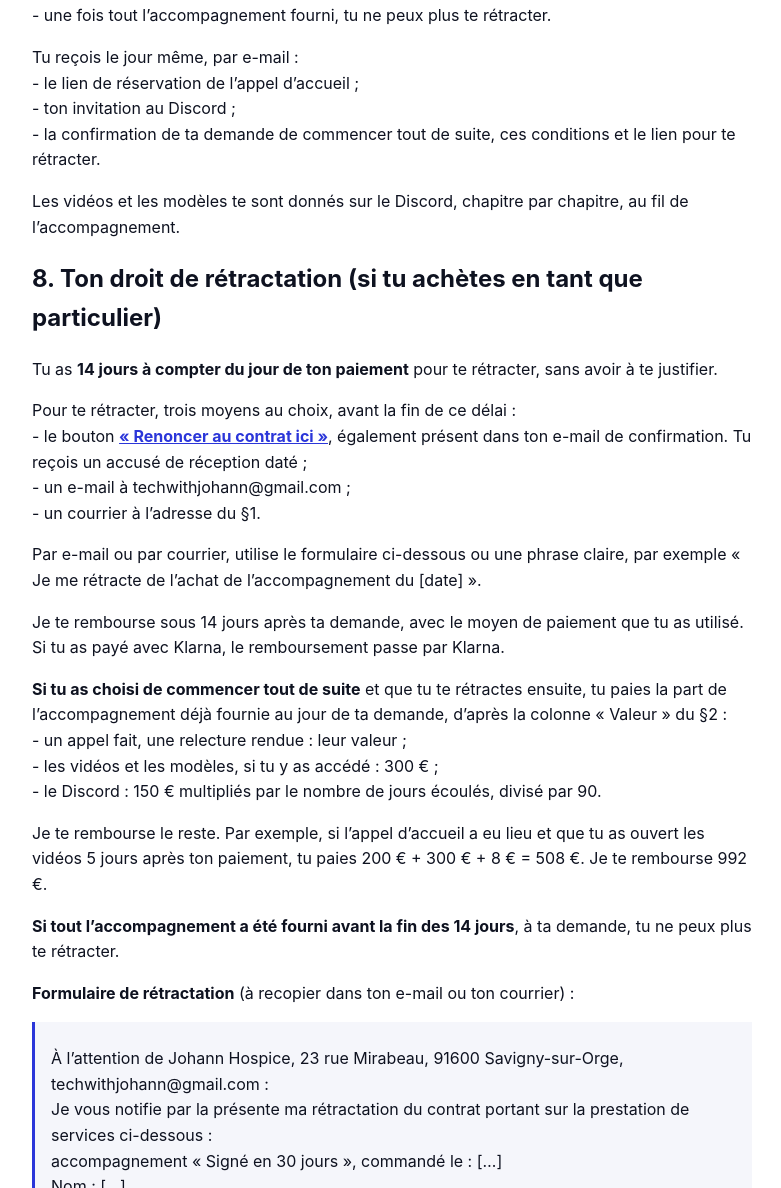
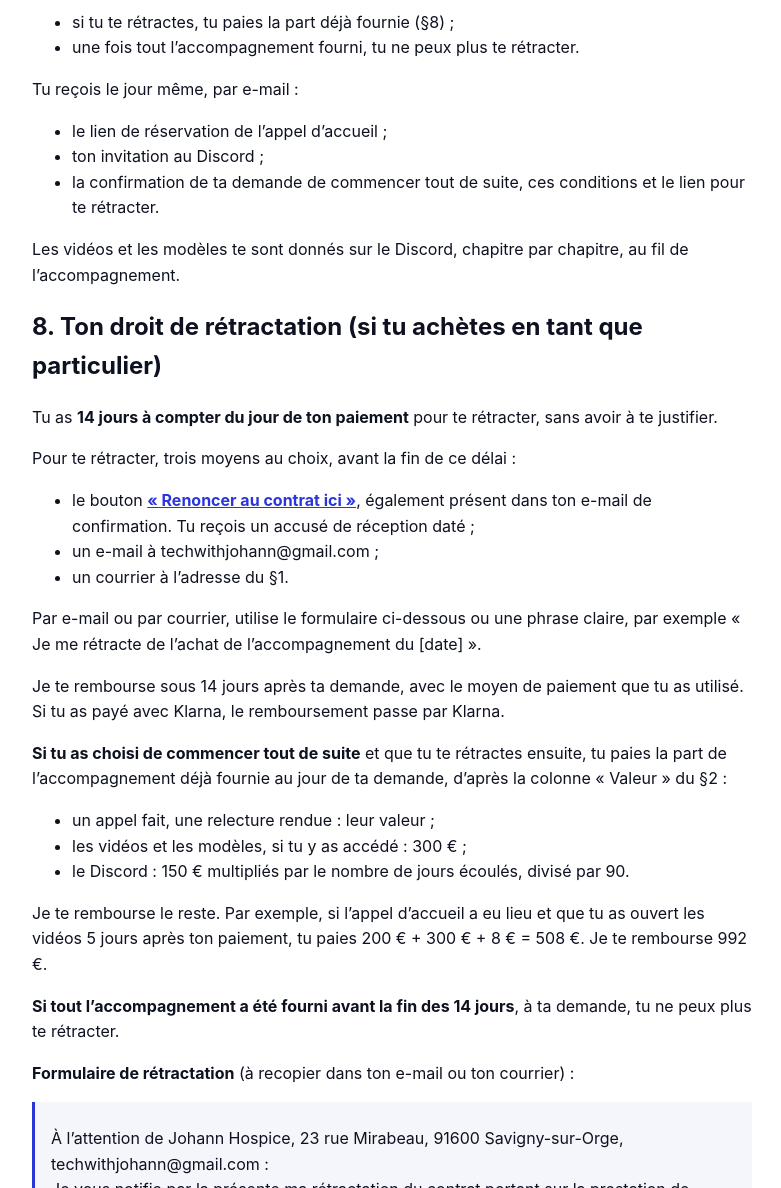
Before and after one commit to JohannHospice/legal, a plain HTML site: page accompagnement/index.html in a window 1280 px wide. Shown: the part 3269-4457 px from the top of the page, without its empty margins (248-1029 px from the left). Drawn offline with Linux system fonts and the light colour scheme.

Commit message:
accompagnement : listes rendues en vraies listes
Co-Authored-By: Claude Opus 5.5 <noreply@anthropic.com>

```diff
--- a/accompagnement/index.html
+++ b/accompagnement/index.html
@@ -98,10 +98,12 @@ après le début de l’accompagnement, je continue à t’accompagner
 gratuitement pendant 3 mois de plus. Pendant ces 3 mois, je te réponds
 sur Discord sous 24 h ouvrées et nous faisons un point de 30 min par
 mois.</p>
-<p>« Faire ta part », c’est deux choses :<br />
-- envoyer chaque semaine le nombre de messages d’approche fixé ensemble
-à l’appel d’accueil, et noté dans ton tableau de suivi ;<br />
-- venir aux appels prévus.</p>
+<p>« Faire ta part », c’est deux choses :</p>
+<ul>
+<li>envoyer chaque semaine le nombre de messages d’approche fixé
+ensemble à l’appel d’accueil, et noté dans ton tableau de suivi ;</li>
+<li>venir aux appels prévus.</li>
+</ul>
 <p>Ton tableau de suivi tenu à jour sert de preuve.</p>
 <p>Pour activer la garantie, écris-moi à techwithjohann@gmail.com dans
 le mois qui suit la fin des 3 mois.</p>
@@ -146,15 +148,19 @@ l’accompagnement</h2>
 paiement, tu acceptes ces conditions et tu coches la case « Je demande à
 commencer tout de suite ». Tu demandes ainsi expressément que
 l’accompagnement commence avant la fin de ton délai de rétractation de
-14 jours, et tu reconnais deux conséquences :<br />
-- si tu te rétractes, tu paies la part déjà fournie (§8) ;<br />
-- une fois tout l’accompagnement fourni, tu ne peux plus te
-rétracter.</p>
-<p>Tu reçois le jour même, par e-mail :<br />
-- le lien de réservation de l’appel d’accueil ;<br />
-- ton invitation au Discord ;<br />
-- la confirmation de ta demande de commencer tout de suite, ces
-conditions et le lien pour te rétracter.</p>
+14 jours, et tu reconnais deux conséquences :</p>
+<ul>
+<li>si tu te rétractes, tu paies la part déjà fournie (§8) ;</li>
+<li>une fois tout l’accompagnement fourni, tu ne peux plus te
+rétracter.</li>
+</ul>
+<p>Tu reçois le jour même, par e-mail :</p>
+<ul>
+<li>le lien de réservation de l’appel d’accueil ;</li>
+<li>ton invitation au Discord ;</li>
+<li>la confirmation de ta demande de commencer tout de suite, ces
+conditions et le lien pour te rétracter.</li>
+</ul>
 <p>Les vidéos et les modèles te sont donnés sur le Discord, chapitre par
 chapitre, au fil de l’accompagnement.</p>
 <h2 id="retractation">8. Ton droit de rétractation (si tu achètes en
@@ -162,13 +168,15 @@ tant que particulier)</h2>
 <p>Tu as <strong>14 jours à compter du jour de ton paiement</strong>
 pour te rétracter, sans avoir à te justifier.</p>
 <p>Pour te rétracter, trois moyens au choix, avant la fin de ce délai
-:<br />
-- le bouton <strong><a
+:</p>
+<ul>
+<li>le bouton <strong><a
 href="https://docs.google.com/forms/d/e/1FAIpQLSckqrR8ApGz5lmr6QiorxMa2ORoIl6cCYy-v_TxpxxgqYk1zA/viewform">«
 Renoncer au contrat ici »</a></strong>, également présent dans ton
-e-mail de confirmation. Tu reçois un accusé de réception daté ;<br />
-- un e-mail à techwithjohann@gmail.com ;<br />
-- un courrier à l’adresse du §1.</p>
+e-mail de confirmation. Tu reçois un accusé de réception daté ;</li>
+<li>un e-mail à techwithjohann@gmail.com ;</li>
+<li>un courrier à l’adresse du §1.</li>
+</ul>
 <p>Par e-mail ou par courrier, utilise le formulaire ci-dessous ou une
 phrase claire, par exemple « Je me rétracte de l’achat de
 l’accompagnement du [date] ».</p>
@@ -177,11 +185,13 @@ paiement que tu as utilisé. Si tu as payé avec Klarna, le remboursement
 passe par Klarna.</p>
 <p><strong>Si tu as choisi de commencer tout de suite</strong> et que tu
 te rétractes ensuite, tu paies la part de l’accompagnement déjà fournie
-au jour de ta demande, d’après la colonne « Valeur » du §2 :<br />
-- un appel fait, une relecture rendue : leur valeur ;<br />
-- les vidéos et les modèles, si tu y as accédé : 300 € ;<br />
-- le Discord : 150 € multipliés par le nombre de jours écoulés, divisé
-par 90.</p>
+au jour de ta demande, d’après la colonne « Valeur » du §2 :</p>
+<ul>
+<li>un appel fait, une relecture rendue : leur valeur ;</li>
+<li>les vidéos et les modèles, si tu y as accédé : 300 € ;</li>
+<li>le Discord : 150 € multipliés par le nombre de jours écoulés, divisé
+par 90.</li>
+</ul>
 <p>Je te rembourse le reste. Par exemple, si l’appel d’accueil a eu lieu
 et que tu as ouvert les vidéos 5 jours après ton paiement, tu paies 200
 € + 300 € + 8 € = 508 €. Je te rembourse 992 €.</p>
@@ -207,9 +217,11 @@ pour ton entreprise de freelance), indique-le sur la page de paiement
 SIREN par e-mail le jour de l’achat. Tu n’as pas de droit de
 rétractation. Tu reçois une facture à ton nom d’entreprise.</p>
 <p>En cas de retard de paiement, deux sommes sont dues dès le lendemain
-de l’échéance (article L441-10 du Code de commerce) :<br />
-- des pénalités égales à 3 fois le taux d’intérêt légal ;<br />
-- une indemnité forfaitaire de 40 € pour frais de recouvrement.</p>
+de l’échéance (article L441-10 du Code de commerce) :</p>
+<ul>
+<li>des pénalités égales à 3 fois le taux d’intérêt légal ;</li>
+<li>une indemnité forfaitaire de 40 € pour frais de recouvrement.</li>
+</ul>
 <h2 id="ce-que-tu-tengages-à-faire">10. Ce que tu t’engages à faire</h2>
 <p>Les vidéos, les modèles et les échanges du Discord sont réservés à
 ton usage personnel. Tu ne les partages pas, tu ne les revends pas et tu
```
